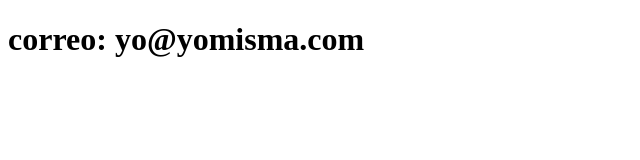
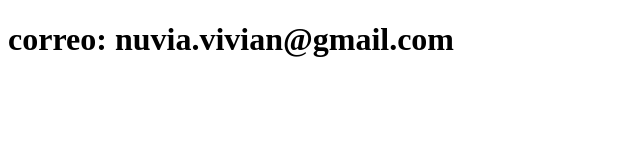
Before and after one commit to nuviavivian-del/sistema-de-registro, a plain HTML site: page contacto.HTML in a window 1280 px wide. Shown: the whole page, without its empty margins (0-640 px from the left). Drawn offline with Linux system fonts and the light colour scheme.

```diff
--- a/contacto.HTML
+++ b/contacto.HTML
@@ -6,6 +6,6 @@
     <title>Contacto</title>
 </head>
 <body>
- <h1>correo: yo@yomisma.com</h1>
+ <h1>correo: nuvia.vivian@gmail.com</h1>
 </body>
 </html>
```
Also changed, not shown: index.HTML (+1 -1 lines).
